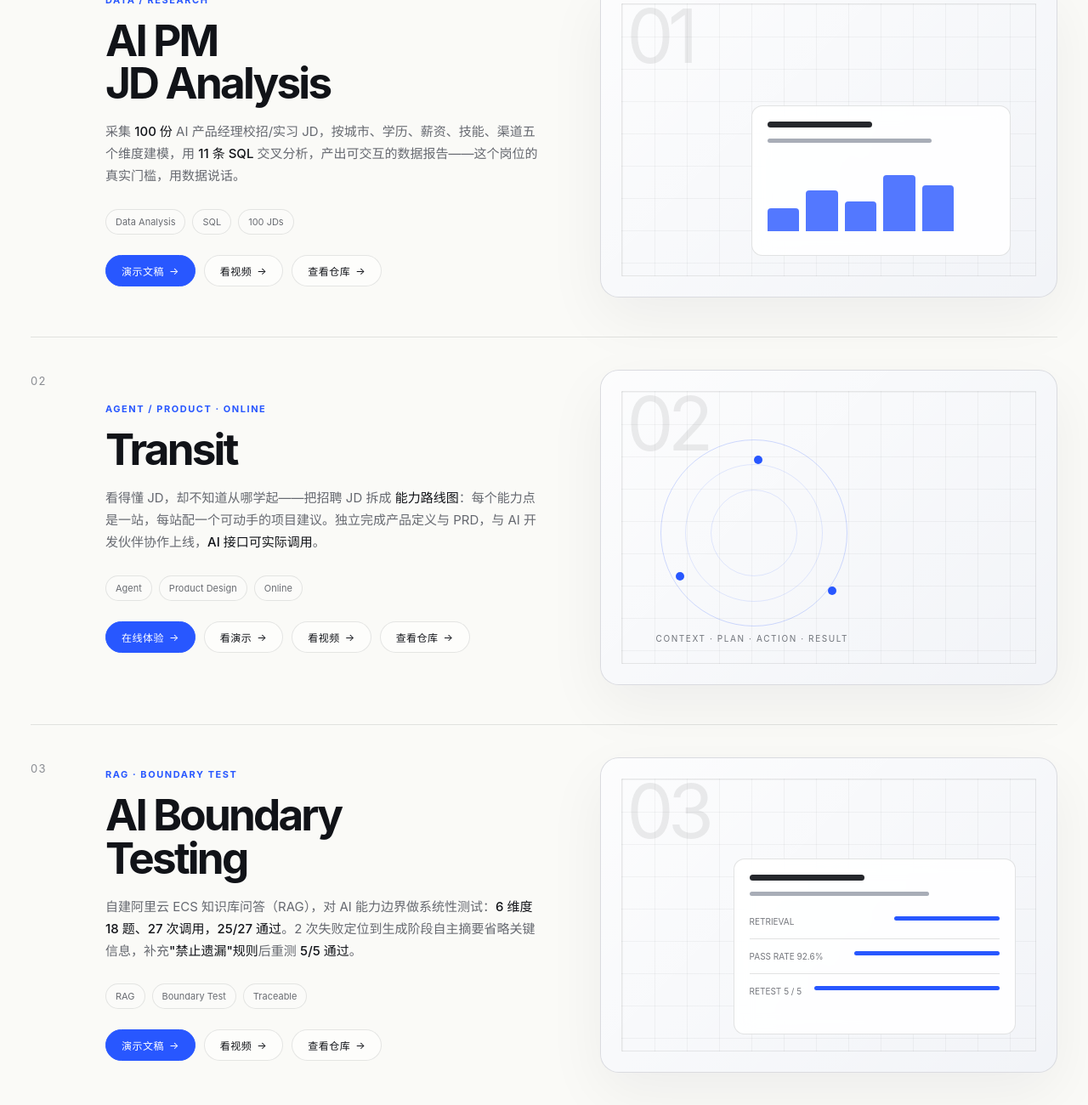
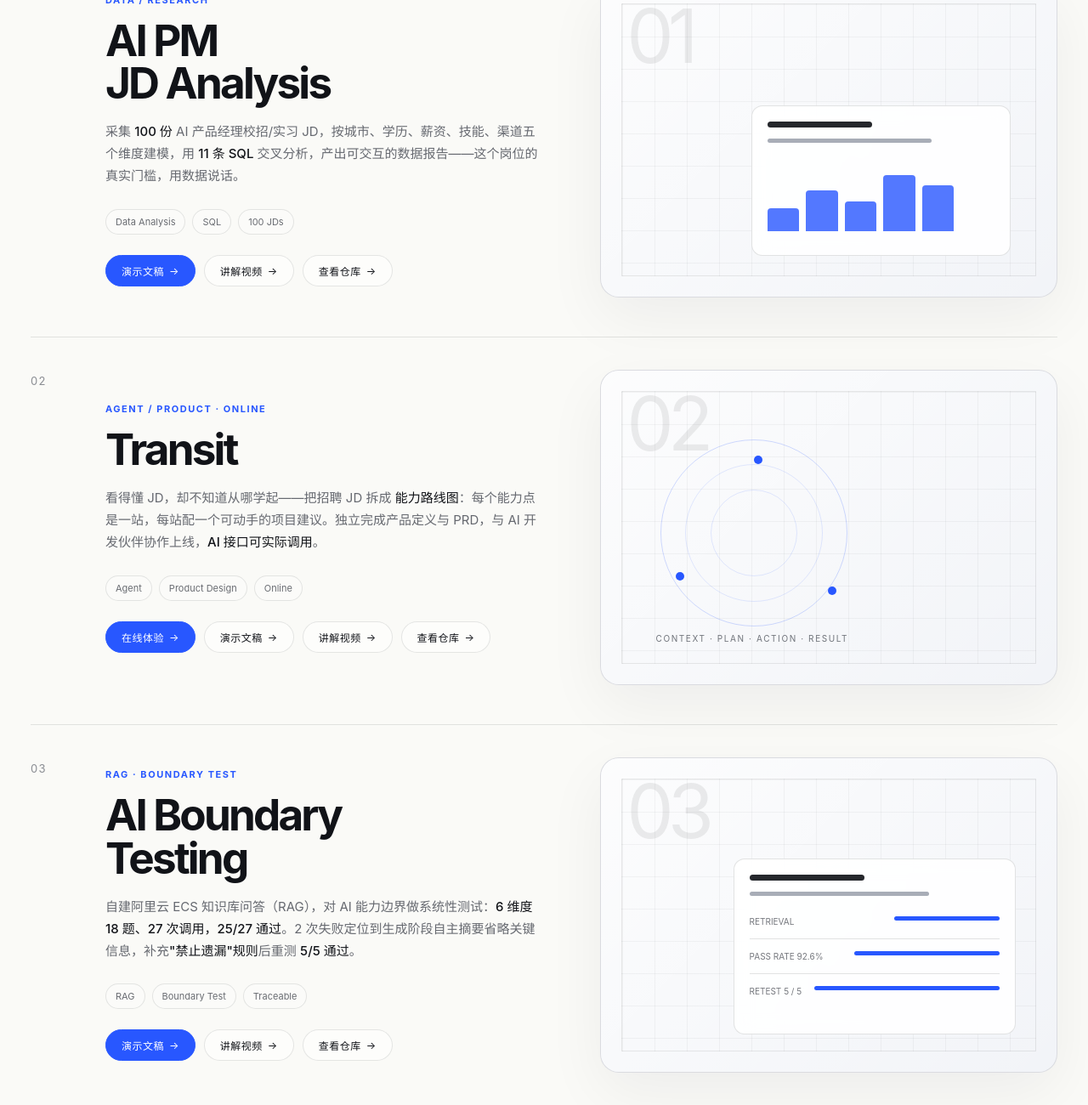
Before and after one commit to zhuxianglin1021-commits/portfolio, a plain HTML site: page index.html in a window 1280 px wide. Shown: the part 1055-2355 px from the top of the page at 85% size. Drawn offline with Linux system fonts and the light colour scheme.

Commit message:
rename 看视频→讲解视频, 看演示→演示文稿

```diff
--- a/index.html
+++ b/index.html
@@ -385,7 +385,7 @@
           <div class="tags"><span class="tag">Data Analysis</span><span class="tag">SQL</span><span class="tag">100 JDs</span></div>
           <div class="proj-links">
             <a class="proj-link primary" href="https://zhuxianglin1021-commits.github.io/ai-pm-jd-analysis/演示文稿.html" target="_blank">演示文稿 <span class="arw">→</span></a>
-            <a class="proj-link" href="https://zhuxianglin1021-commits.github.io/ai-pm-jd-analysis/project1.mp4" target="_blank">看视频 <span class="arw">→</span></a>
+            <a class="proj-link" href="https://zhuxianglin1021-commits.github.io/ai-pm-jd-analysis/project1.mp4" target="_blank">讲解视频 <span class="arw">→</span></a>
             <a class="proj-link" href="https://github.com/zhuxianglin1021-commits/ai-pm-jd-analysis" target="_blank">查看仓库 <span class="arw">→</span></a>
           </div>
         </div>
@@ -407,8 +407,8 @@
           <div class="tags"><span class="tag">Agent</span><span class="tag">Product Design</span><span class="tag">Online</span></div>
           <div class="proj-links">
             <a class="proj-link primary" href="https://ai-pm-portfolio-bay.vercel.app" target="_blank">在线体验 <span class="arw">→</span></a>
-            <a class="proj-link" href="https://ai-pm-portfolio-bay.vercel.app/presentation.html" target="_blank">看演示 <span class="arw">→</span></a>
-            <a class="proj-link" href="https://zhuxianglin1021-commits.github.io/ai-pm-portfolio/project2.mp4" target="_blank">看视频 <span class="arw">→</span></a>
+            <a class="proj-link" href="https://ai-pm-portfolio-bay.vercel.app/presentation.html" target="_blank">演示文稿 <span class="arw">→</span></a>
+            <a class="proj-link" href="https://zhuxianglin1021-commits.github.io/ai-pm-portfolio/project2.mp4" target="_blank">讲解视频 <span class="arw">→</span></a>
             <a class="proj-link" href="https://github.com/zhuxianglin1021-commits/ai-pm-portfolio" target="_blank">查看仓库 <span class="arw">→</span></a>
           </div>
         </div>
@@ -431,7 +431,7 @@
           <div class="tags"><span class="tag">RAG</span><span class="tag">Boundary Test</span><span class="tag">Traceable</span></div>
           <div class="proj-links">
             <a class="proj-link primary" href="https://zhuxianglin1021-commits.github.io/ecs-boundary-test/slides.html" target="_blank">演示文稿 <span class="arw">→</span></a>
-            <a class="proj-link" href="https://zhuxianglin1021-commits.github.io/ecs-boundary-test/project3.mp4" target="_blank">看视频 <span class="arw">→</span></a>
+            <a class="proj-link" href="https://zhuxianglin1021-commits.github.io/ecs-boundary-test/project3.mp4" target="_blank">讲解视频 <span class="arw">→</span></a>
             <a class="proj-link" href="https://github.com/zhuxianglin1021-commits/ecs-boundary-test" target="_blank">查看仓库 <span class="arw">→</span></a>
           </div>
         </div>
```
